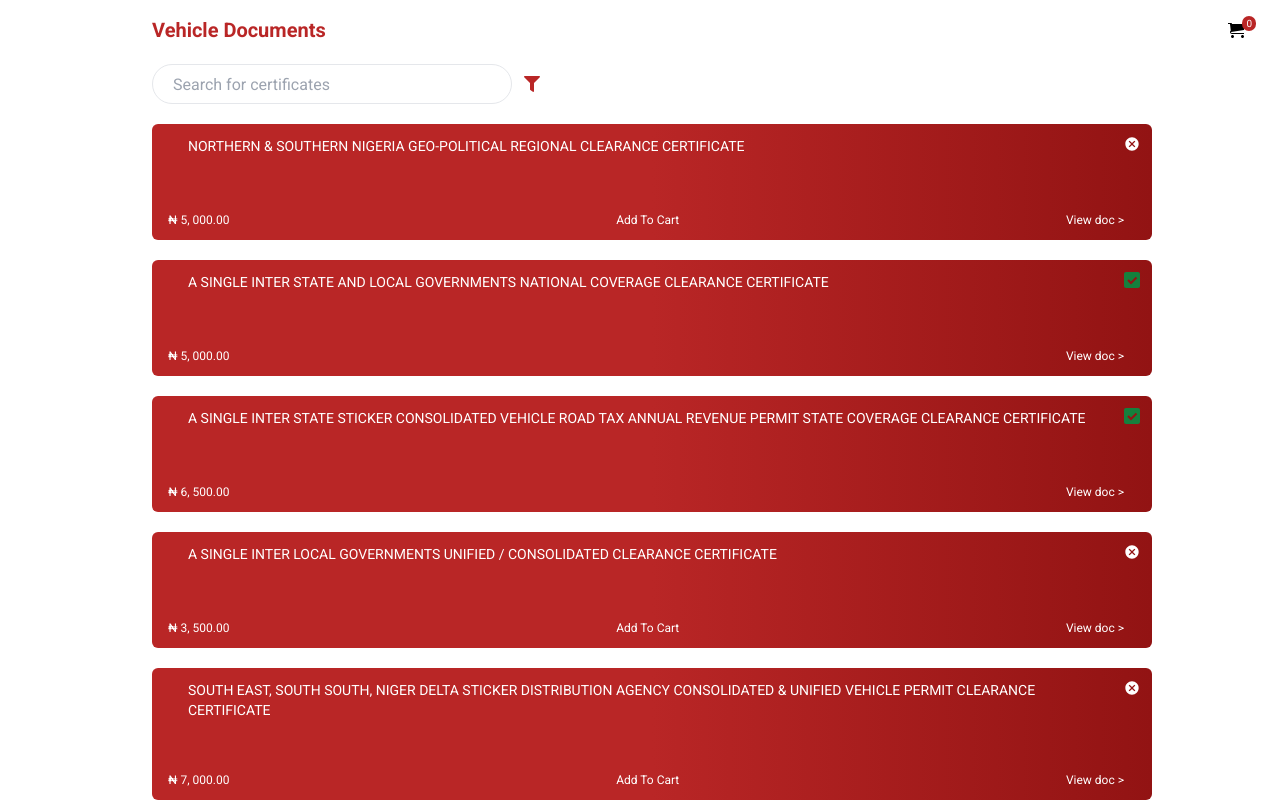
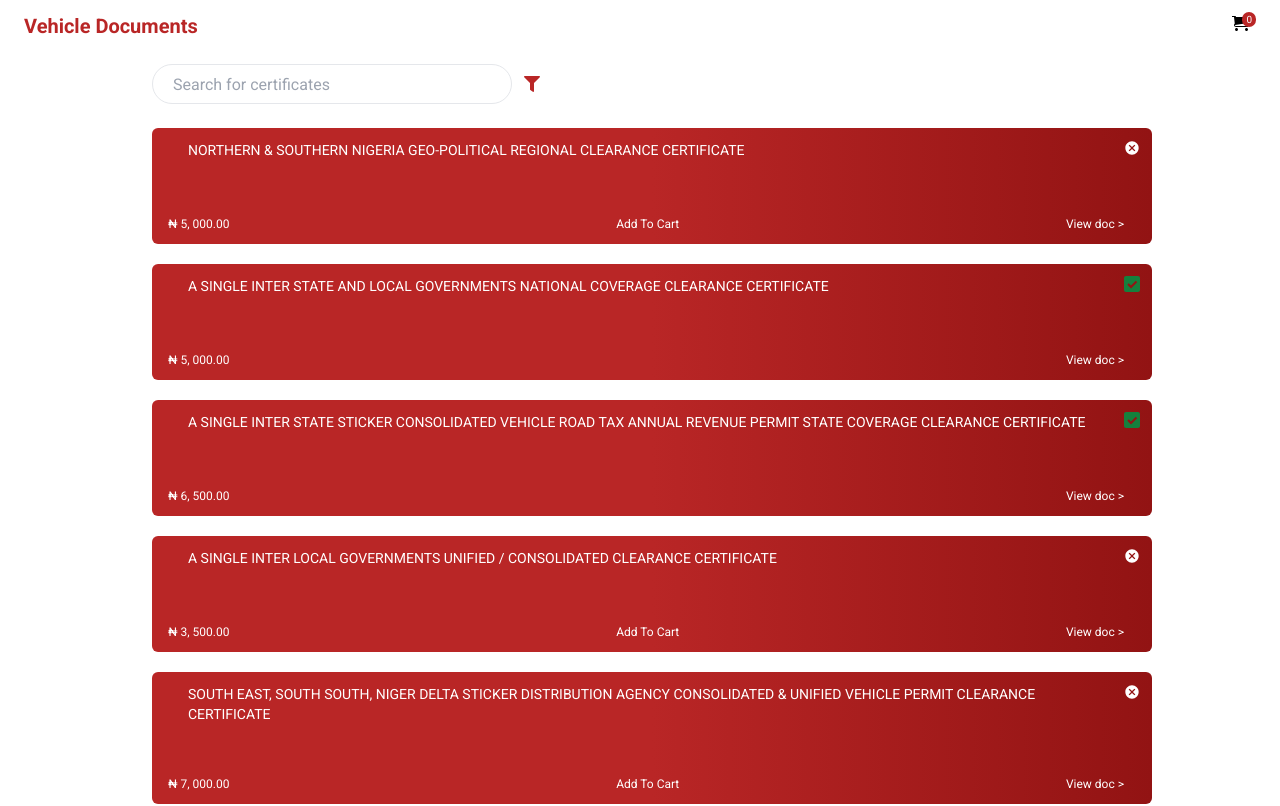
Before and after one commit to Earthfill/Algon, a React (Vite) app: page /details in a window 1280 px wide. Shown: the top 806 px of the page. Built offline with nearby package versions, Linux system fonts and the light colour scheme; some icons are missing.

Commit message:
certificate card

```diff
--- a/src/App.jsx
+++ b/src/App.jsx
@@ -1,6 +1,8 @@
 import { BrowserRouter, Route, Routes } from "react-router-dom"
 import Home from "./pages/Home"
 import Details from "./pages/Details"
+import Checkout from "./pages/Checkout"
+import Cart from "./pages/Cart"
 
 function App() {
   return (
@@ -9,6 +11,8 @@ function App() {
         <Routes>
           <Route path="/" element={<Home />} />
           <Route path="/details" element={<Details />} />
+          <Route path='/cart' element={<Cart />} />
+          <Route path="/checkout" element={<Checkout />} />
         </Routes>
       </BrowserRouter>
     </div>
--- /dev/null
+++ b/src/components/CartItems.jsx
@@ -0,0 +1,20 @@
+const CartItems = ({ cart }) => {
+  const maxLength = 20; // Set your desired maximum length
+
+  const truncateName = (name) => {
+    return name.length > maxLength ? `${name.slice(0, maxLength)}...` : name;
+  };
+
+  return (
+    <div>
+      {cart.map((item, index) => (
+        <div key={index} className="flex justify-between p-4 rounded-md mb-3 text-white bg-royal-red">
+          <div className="flex-1/3 truncate ... text-sm">{truncateName(item.name)}</div>
+          <div>&#8358; {item.price}</div>
+        </div>
+      ))}
+    </div>
+  )
+}
+
+export default CartItems
--- a/src/components/Checker.jsx
+++ b/src/components/Checker.jsx
@@ -10,7 +10,7 @@ const Checker = () => {
         <div className="xl:w-[600px] xl:mx-auto rounded-md mt-20 mx-14 bg-pale-red">
           <form action="" className="xl:p-10 p-6 flex flex-col gap-6">
             <input placeholder="ENTER REGISTRATION NUMBER" className="xl:outline-none xl:pl-2 rounded-md py-2 text-black placeholder:text-slate-500 placeholder:text-xs placeholder:font-bolder placeholder:text-center outline-orange-400 px-2" />
-            <Link to='/details' className="xl:cursor-pointer hover:scale-105 hover:transform transition:transform duration-300 flex justify-center bg-green-700 rounded-md font-extrabold p-2"> <FaSearch /></Link>
+            <Link to='/details' className="xl:cursor-pointer hover:scale-105 hover:transform transition:transform duration-300 flex justify-center bg-green-700 rounded-md font-extrabold p-2"><FaSearch /></Link>
           </form>
         </div>
       </div>
--- /dev/null
+++ b/src/pages/Cart.jsx
@@ -0,0 +1,31 @@
+import { ImArrowLeft2 } from "react-icons/im"
+import { useLocation } from "react-router-dom";
+import CartItems from "../components/CartItems";
+import { FaLongArrowAltRight } from "react-icons/fa";
+
+const Cart = () => {
+  const location = useLocation();
+  const queryParams = new URLSearchParams(location.search);
+  const cartFromQuery = JSON.parse(queryParams.get("cart")) || [];
+
+  const storedCart = JSON.parse(localStorage.getItem('cart')) || [];
+
+  const cart = [...storedCart, ...cartFromQuery];
+
+  return (
+    <div className="p-6">
+      <div className="flex gap-3 items-center pb-5">
+        <div className="border rounded-full p-2"><ImArrowLeft2 /></div>
+        <div className="font-bold">My Cart</div>
+        <div className="text-gray-400">&#40;{cart.length}&#41;</div>
+        <div className="border rounded-xl absolute right-6 p-2 text-white bg-royal-red flex gap-2 items-center">
+        <button className="font-bold">Checkout</button>
+        <FaLongArrowAltRight />
+      </div>
+      </div>
+      <CartItems cart={cart} />
+    </div>
+  )
+}
+
+export default Cart
--- /dev/null
+++ b/src/pages/Checkout.jsx
@@ -0,0 +1,7 @@
+const Checkout = () => {
+  return (
+    <div>Checkout</div>
+  )
+}
+
+export default Checkout
--- a/src/pages/Details.jsx
+++ b/src/pages/Details.jsx
@@ -1,9 +1,11 @@
-import { useState } from "react";
+import { useEffect, useState } from "react";
 import { certificateData } from "../data/cerificateData";
 import Card from "../components/Card";
 import ViewModal from "../modals/ViewModal";
 import { FaFilter } from "react-icons/fa";
 import { ImCancelCircle, ImCart } from "react-icons/im";
+import { Link, useNavigate } from "react-router-dom";
+import { MdClear } from "react-icons/md";
 
 const Details = () => {
   const [modalViewIsOpen, setModalViewIsOpen] = useState(false);
@@ -11,6 +13,11 @@ const Details = () => {
   const [filter, setFilter] = useState(false);
   const [selectedStatus, setSelectedStatus] = useState(null);
   const [cart, setCart] = useState([]);
+
+  useEffect(() => {
+    const storedCart = JSON.parse(localStorage.getItem("cart")) || [];
+    setCart(storedCart);
+  }, []);
 
   const openViewModal = () => {
     setModalViewIsOpen(true);
@@ -34,8 +41,24 @@ const Details = () => {
   };
 
   const addToCart = (item) => {
-    setCart([...cart, item]);
-    console.log(cart);
+    const updatedCart = [...cart, item];
+    setCart(updatedCart);
+    localStorage.setItem("cart", JSON.stringify(updatedCart));
+  };
+
+  const navigate = useNavigate();
+
+  const handleCart = () => {
+    if (cart.length > 0) {
+      navigate('/cart', {
+        state: {
+          cart: cart,
+          name: cart.name,
+          price: cart.price,
+          status: cart.status
+        },
+      });
+    }
   };
 
   const filteredCertificates = certificateData.filter((certificate) => {
@@ -57,19 +80,21 @@ const Details = () => {
   return (
     <div className="xl:flex xl:justify-center xl:pl-32 2xl:pl-96 overflow-hidden">
       <div className="pl-6 py-4">
-        <div className="flex items-center justify-between">
+        <div className="fixed -top-1 left-2 w-full bg-white p-4 flex items-center justify-between z-50">
           <div className="text-xl text-red font-bold">Vehicle Documents</div>
-          <div className="pr-9">
-            <h2><ImCart /></h2>
-            {/* {cart.map((item, index) => (
-              <div key={index}>
-                <div>{item.count}</div>
-              </div>
-            ))} */}
-            <div className="absolute top-4 right-6 bg-red text-white rounded-full text-[10px] px-1">{cart.length}</div>
-          </div>
+          <Link to='/cart'>
+            <button onClick={handleCart}>
+              <div className="pr-6 rounded-full"><ImCart /></div>
+              {/* {cart.map((item, index) => (
+                <div key={index}>
+                  <div>{item.count}</div>
+                </div>
+              ))} */}
+              <div className="absolute top-4 right-8 bg-red text-white rounded-full text-[10px] px-1">{cart.length}</div>
+            </button>
+          </Link>
         </div>
-        <div className="flex gap-3 py-5">
+        <div className="flex gap-3 pt-12 pb-6">
           <div>
             <input
               className="border h-10 w-[280px] md:w-[450px] lg:w-[360px] 2xl:w-[730px] px-5 rounded-3xl focus:outline-none"
@@ -77,6 +102,14 @@ const Details = () => {
               value={searchInput}
               onChange={handleSearchInputChange}
             />
+            {searchInput && (
+              <button
+                className="absolute top-12 right-16 mt-7 mr-2 text-gray-400 cursor-pointer"
+                onClick={() => setSearchInput("")}
+              >
+                <MdClear />
+              </button>
+            )}
           </div>
           <div className="flex items-center cursor-pointer">
             <div className="text-red" onClick={() => setFilter(!filter)}>
```
